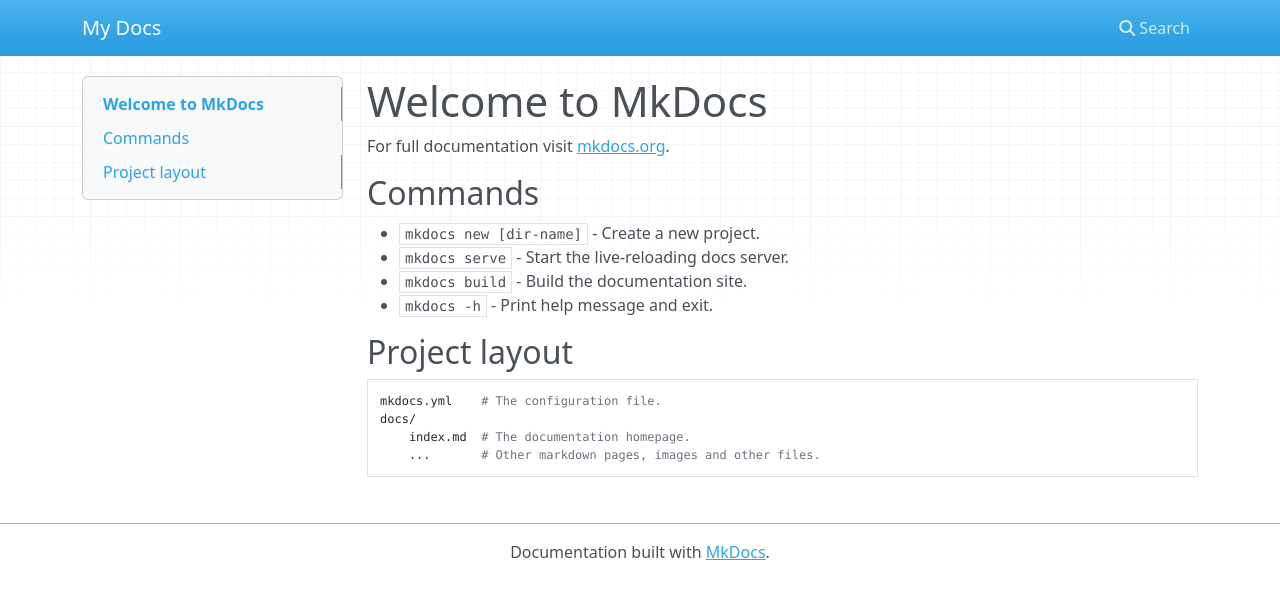
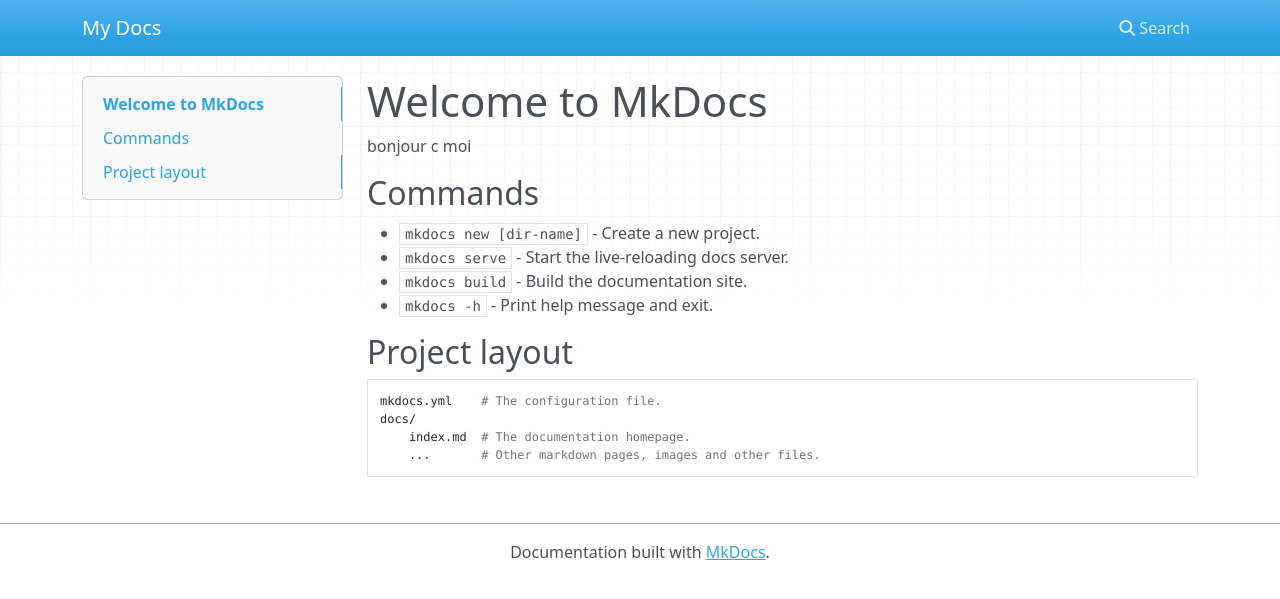
Before and after one commit to CLePtiot/Test, an MkDocs documentation site: the page built from docs/index.md, in a window 1280 px wide. Shown: the top 599 px of the page. Built offline with MkDocs 1.6.1, drawn with Linux system fonts in a browser that asks for light colours; nearby versions of some CDN libraries.

Commit message:
modif index

```diff
--- a/docs/index.md
+++ b/docs/index.md
@@ -1,6 +1,6 @@
 # Welcome to MkDocs
 
-For full documentation visit [mkdocs.org](https://www.mkdocs.org).
+bonjour c moi
 
 ## Commands
 
```
